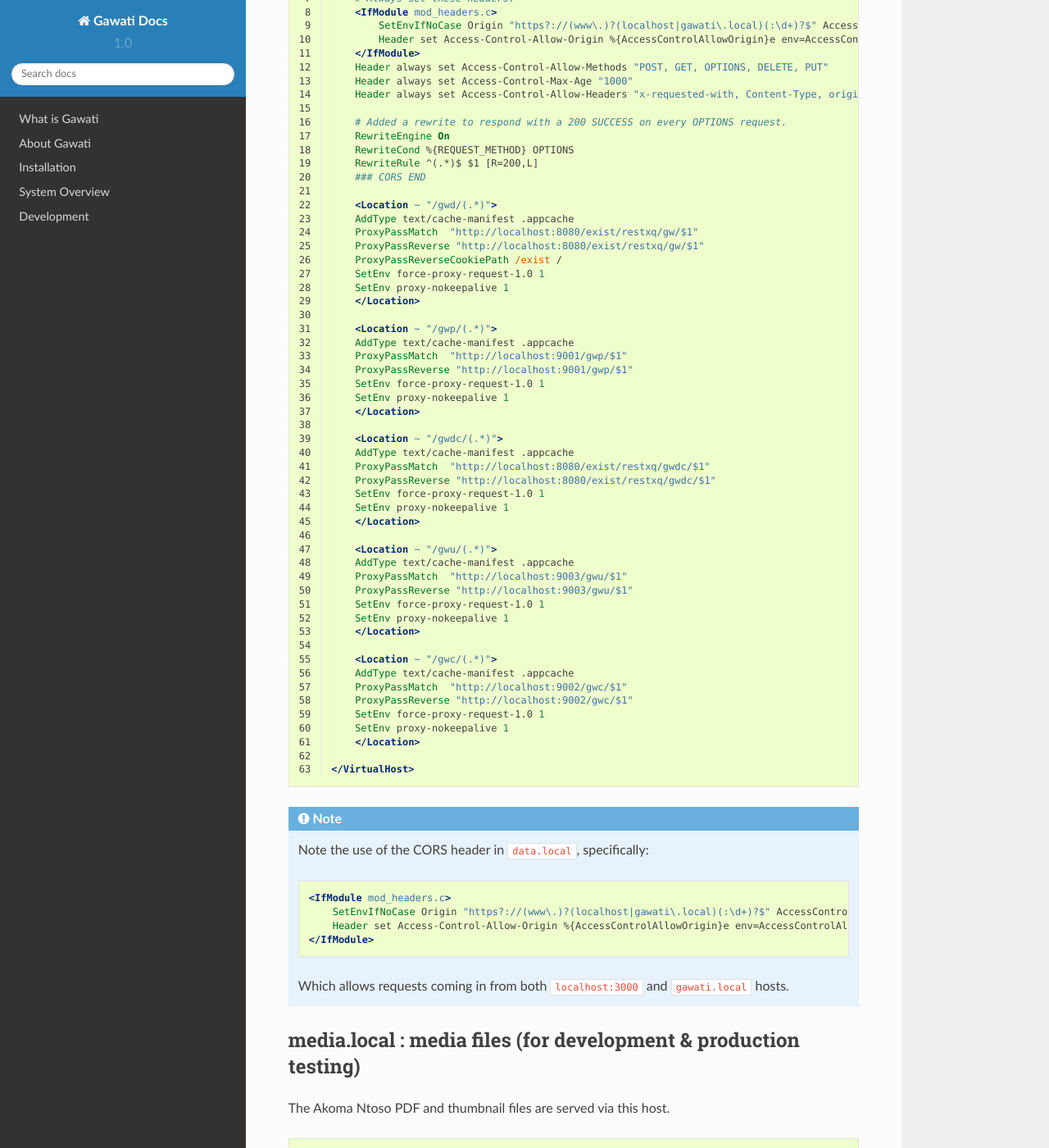
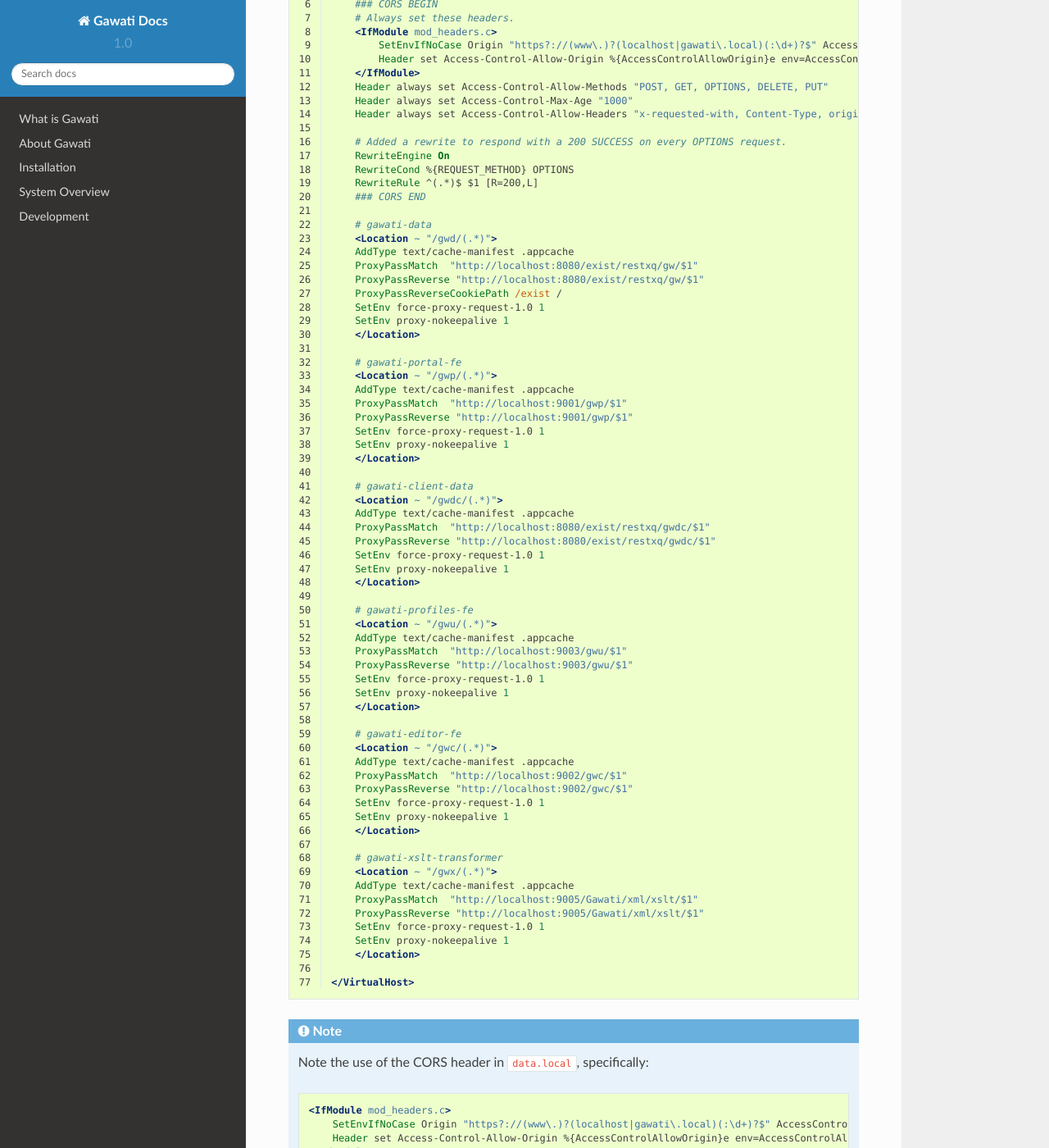
Before and after one commit to gawati/gawati-docs, a Sphinx documentation site: the page built from docs/source/development/dev-and-prod-testing.rst, in a window 1280 px wide and 1400 px high, scrolled down 2334 px. Shown: the whole window at 82% size. Built offline with Sphinx 7.4.7 and the Read the Docs theme 2.0.0, drawn with Linux system fonts in a browser that asks for light colours; some of the changed text lies outside the part shown.

```diff
--- a/docs/source/development/dev-and-prod-testing.rst
+++ b/docs/source/development/dev-and-prod-testing.rst
@@ -99,6 +99,7 @@ We proxy the eXist-db services on the data.local host.
         RewriteRule ^(.*)$ $1 [R=200,L]
         ### CORS END
 
+        # gawati-data
         <Location ~ "/gwd/(.*)">
         AddType text/cache-manifest .appcache
         ProxyPassMatch  "http://localhost:8080/exist/restxq/gw/$1"
@@ -108,6 +109,7 @@ We proxy the eXist-db services on the data.local host.
         SetEnv proxy-nokeepalive 1
         </Location>
 
+        # gawati-portal-fe
         <Location ~ "/gwp/(.*)">
         AddType text/cache-manifest .appcache
         ProxyPassMatch  "http://localhost:9001/gwp/$1"
@@ -116,6 +118,7 @@ We proxy the eXist-db services on the data.local host.
         SetEnv proxy-nokeepalive 1
         </Location>
 
+        # gawati-client-data
         <Location ~ "/gwdc/(.*)">
         AddType text/cache-manifest .appcache
         ProxyPassMatch  "http://localhost:8080/exist/restxq/gwdc/$1"
@@ -124,6 +127,7 @@ We proxy the eXist-db services on the data.local host.
         SetEnv proxy-nokeepalive 1
         </Location>
 
+        # gawati-profiles-fe
         <Location ~ "/gwu/(.*)">
         AddType text/cache-manifest .appcache
         ProxyPassMatch  "http://localhost:9003/gwu/$1"
@@ -132,10 +136,20 @@ We proxy the eXist-db services on the data.local host.
         SetEnv proxy-nokeepalive 1
         </Location>
 
+        # gawati-editor-fe
         <Location ~ "/gwc/(.*)">
         AddType text/cache-manifest .appcache
         ProxyPassMatch  "http://localhost:9002/gwc/$1"
         ProxyPassReverse "http://localhost:9002/gwc/$1"
+        SetEnv force-proxy-request-1.0 1
+        SetEnv proxy-nokeepalive 1
+        </Location>
+
+        # gawati-xslt-transformer
+        <Location ~ "/gwx/(.*)">
+        AddType text/cache-manifest .appcache
+        ProxyPassMatch  "http://localhost:9005/Gawati/xml/xslt/$1"
+        ProxyPassReverse "http://localhost:9005/Gawati/xml/xslt/$1"
         SetEnv force-proxy-request-1.0 1
         SetEnv proxy-nokeepalive 1
         </Location>
@@ -242,6 +256,15 @@ For example: if you want to serve the portal from the `/ui` virtual directory of
 
 .. include:: portal-ui-conf.rst
 
+.. _conf-profiles-ui:
+
+Apache configuration for profiles-ui
+----------------------------------
+
+For example: if you want to serve the portal from the `/ui` virtual directory of your domain, and your files are located in `/home/web/apps/gawati-portal-ui`, then use the following apache configuration --
+
+.. include:: profiles-ui-conf.rst
+
 
 .. _conf-binary:
 
--- /dev/null
+++ b/docs/source/development/profiles-ui-conf.rst
@@ -0,0 +1,11 @@
+.. code-block:: apacheconf
+  :linenos:
+
+    Alias /profiles "/home/web/apps/gawati-profiles-ui"
+    <Directory "/home/web/apps/gawati-profiles-ui">
+      DirectoryIndex "index.html"
+      Require all granted
+      AllowOverride All
+      Order allow,deny
+      Allow from all
+    </Directory>
```
Also changed, not shown: docs/source/development/dev-env-local.rst (+105 -11 lines), docs/source/system/gawati-architecture.rst (+15 -0 lines), docs/source/system/_images/high-level-arch-portal.png.
